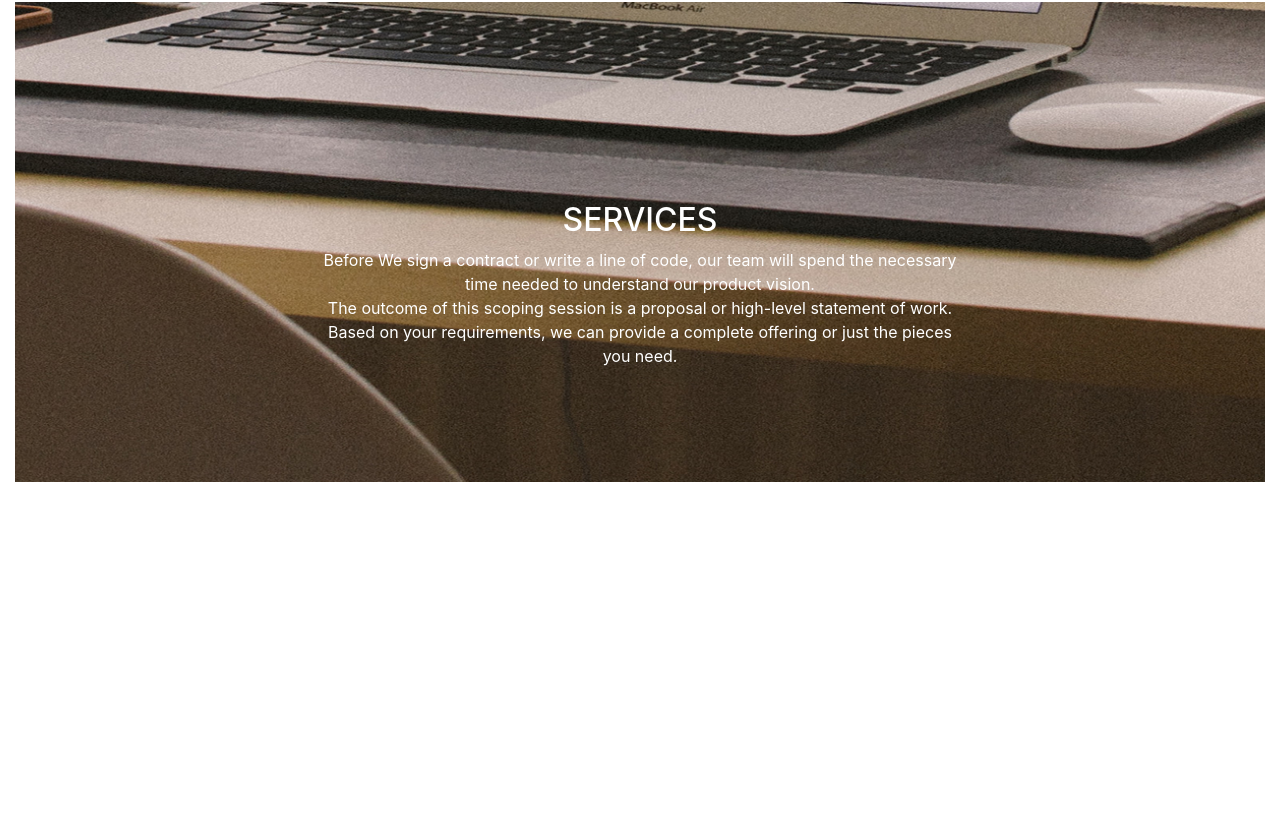
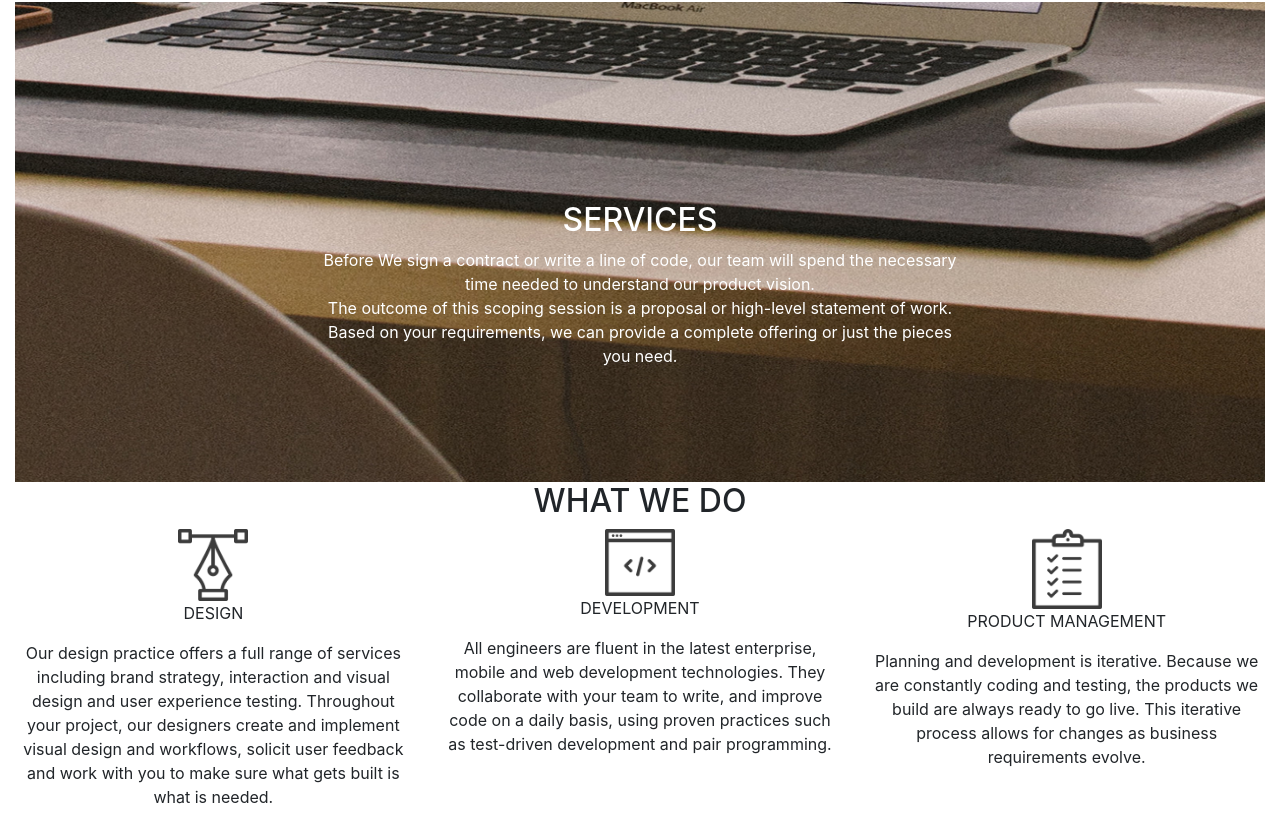
Before and after one commit to richardkefa/delani-studio, a plain HTML site: page index.html in a window 1280 px wide. Shown: the part 1084-1909 px from the top of the page. Before the commit the page ends 1566 px from the top, so only its background shows below. Drawn offline with Linux system fonts and the light colour scheme.

Commit message:
add what to do

```diff
--- a/index.html
+++ b/index.html
@@ -51,7 +51,33 @@
         </div>
       </div>
     </div>
-
+    <h2 style="text-align: center;">WHAT WE DO</h2>
+    <div class="row">
+        <div class="col-md-4">
+          <img src="./asset1/assets/services_icons/design_icon.png" alt="design">
+          <p>DESIGN</p>
+          <p>
+            Our design practice offers a full range of services including brand strategy, interaction and visual design and user experience testing.
+            Throughout your project, our designers create and implement visual design and workflows, solicit user feedback and work with you to make sure what gets built is what is needed.
+          </p>
+          </div>
+          <div class="col-md-4">
+            <img src="./asset1/assets/services_icons/dev_icon.png" alt="development">
+            <p>DEVELOPMENT</p>
+            <p>
+              All engineers are fluent in the latest enterprise, mobile and web development technologies.
+              They collaborate with your team to write, and improve code on a daily basis, using proven practices such as test-driven development and pair programming.
+            </p>
+          </div>
+          <div class="col-md-4">
+            <img src="./asset1/assets/services_icons/product_icon.png" alt="management">
+            <p>PRODUCT MANAGEMENT</p>
+            <p>
+              Planning and development is iterative. Because we are constantly coding and testing, the products we build are always ready to go live.
+              This iterative process allows for changes as business requirements evolve.
+            </p>
+          </div>
+    </div>
   </div>
 
 </body>
--- a/styles.css
+++ b/styles.css
@@ -29,11 +29,21 @@ p>span {
   background-size: cover;
   display: flex;
   flex-direction: column;
-  /* align-items: center; */
   justify-content: center;
+
 
 }
 
 .services>h2 {
   margin-top: 100px;
 }
+
+.col-md-4 {
+  display: flex;
+  flex-direction: column;
+  text-align: center;
+  align-items: center;
+}
+.col-md-4>img {
+  width: 70px;
+}
```
